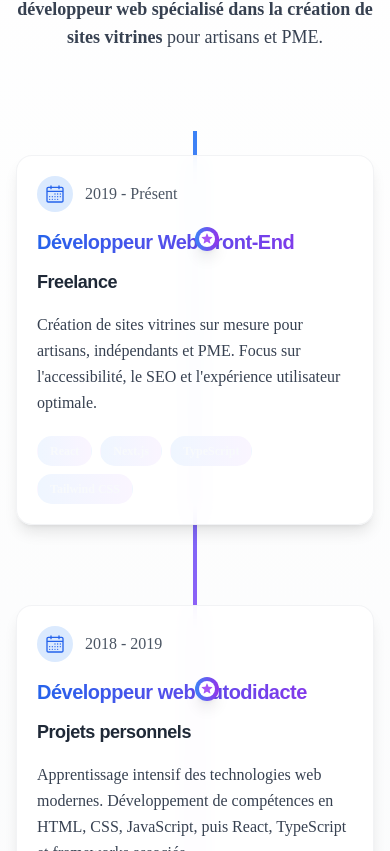
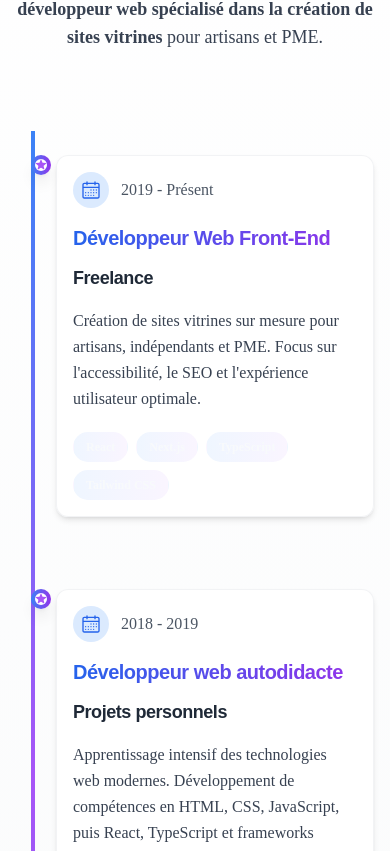
Before and after one commit to debarieux/MonPortfolio, a Next.js app: page / in a window 390 px wide. Shown: the part 4613-5464 px from the top of the page. Built offline with nearby package versions, Linux system fonts and the light colour scheme; a web font is replaced by a local one.

Commit message:
Optimisation mobile first de la section Parcours Professionnel

```diff
--- a/src/components/ExperienceTimeline.tsx
+++ b/src/components/ExperienceTimeline.tsx
@@ -101,7 +101,7 @@ export function ExperienceTimeline() {
 
         <div className="relative mt-20">
           {/* Conteneur pour la ligne verticale de la timeline */}
-          <div className="absolute left-1/2 top-0 bottom-0 -translate-x-1/2 w-1 md:w-1.5">
+          <div className="absolute left-[15px] md:left-1/2 top-0 bottom-0 md:-translate-x-1/2 w-1 md:w-1.5 z-10">
             {/* Ligne verticale de la timeline avec animation d'apparition */}
             <motion.div
               initial={{ height: 0 }}
@@ -118,18 +118,18 @@ export function ExperienceTimeline() {
             initial="hidden"
             whileInView="visible"
             viewport={{ once: true }}
-            className="space-y-8 md:space-y-12"
+            className="space-y-6 md:space-y-12"
           >
             {experiences.map((exp, index) => (
               <motion.div
                 key={exp.id}
                 variants={itemVariants}
-                className={`flex flex-col ${index % 2 === 0 ? "md:flex-row" : "md:flex-row-reverse"} items-center md:items-start gap-12 md:gap-8 relative py-6 md:py-10`}
+                className={`flex flex-col ${index % 2 === 0 ? "md:flex-row" : "md:flex-row-reverse"} items-start pl-10 md:pl-0 gap-8 md:gap-8 relative py-6 md:py-10`}
               >
                 {/* Point central sur la timeline avec animation */}
                 <motion.div
                   variants={timelineDotVariants}
-                  className="absolute left-1/2 w-6 h-6 rounded-full bg-gradient-to-r from-blue-500 to-purple-600 z-10 shadow-lg -translate-x-1/2 top-24 md:top-1/2 md:-translate-y-1/2"
+                  className="absolute left-[15px] md:left-1/2 w-5 h-5 md:w-6 md:h-6 rounded-full bg-gradient-to-r from-blue-500 to-purple-600 z-20 shadow-lg -translate-x-1/2 top-6 md:top-1/2 md:-translate-y-1/2"
                 >
                   <div className="absolute inset-1 rounded-full bg-white dark:bg-gray-900 flex items-center justify-center">
                     <StarFilledIcon className="w-3 h-3 text-purple-500" />
@@ -140,7 +140,7 @@ export function ExperienceTimeline() {
                   <motion.div
                     whileHover={{ scale: 1.02 }}
                     transition={{ type: "spring", stiffness: 300 }}
-                    className="p-5 md:p-6 rounded-2xl shadow-lg hover:shadow-xl bg-white/90 dark:bg-gray-800/90 backdrop-blur-md border border-gray-200/50 dark:border-gray-700/50"
+                    className="p-4 md:p-6 rounded-xl shadow-md hover:shadow-lg bg-white/95 dark:bg-gray-800/95 backdrop-blur-sm border border-gray-200/50 dark:border-gray-700/50"
                   >
                     <div className="flex items-center gap-3 mb-4">
                       <div className="p-2 rounded-full bg-blue-100 dark:bg-blue-900/30">
```
